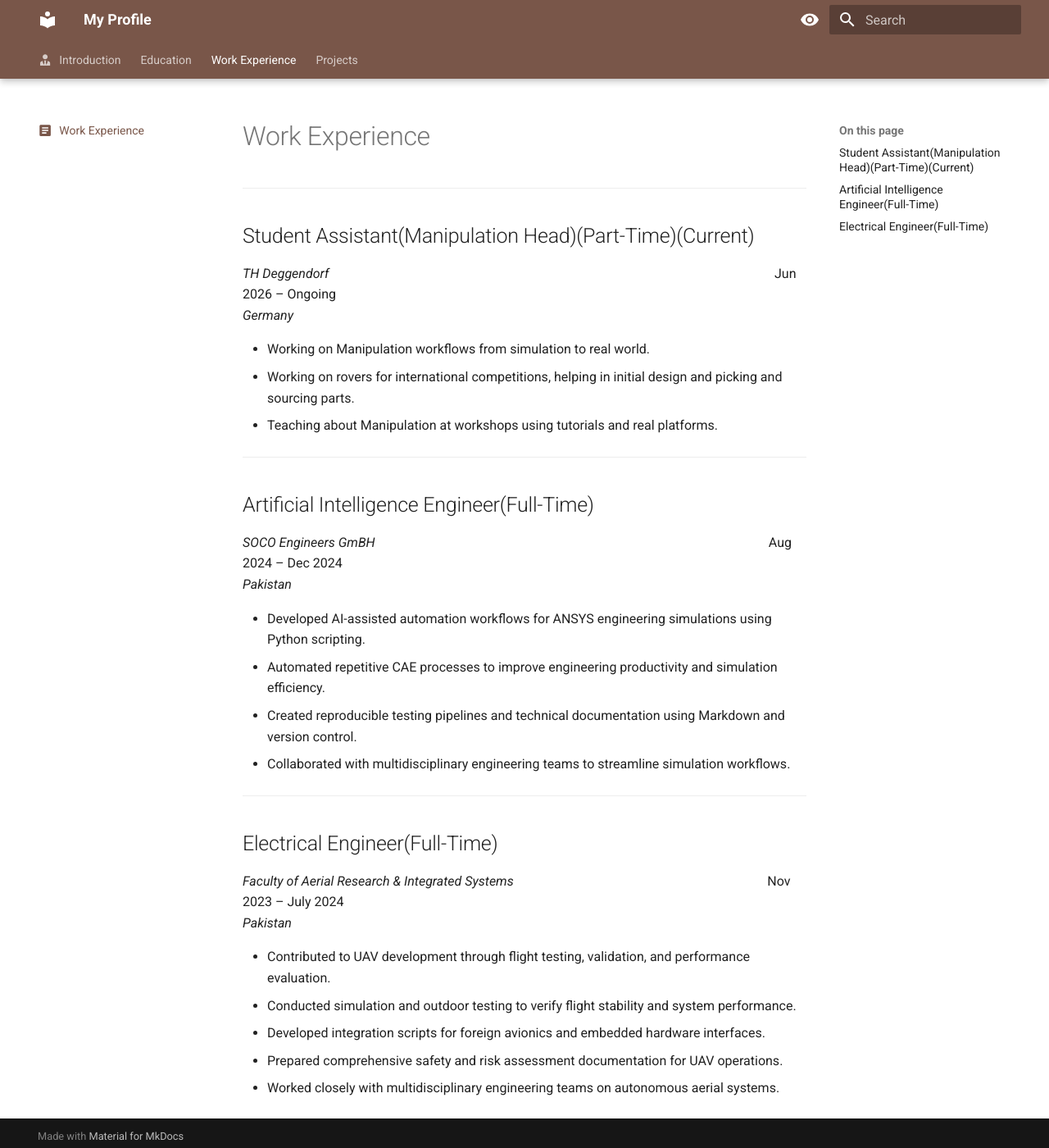
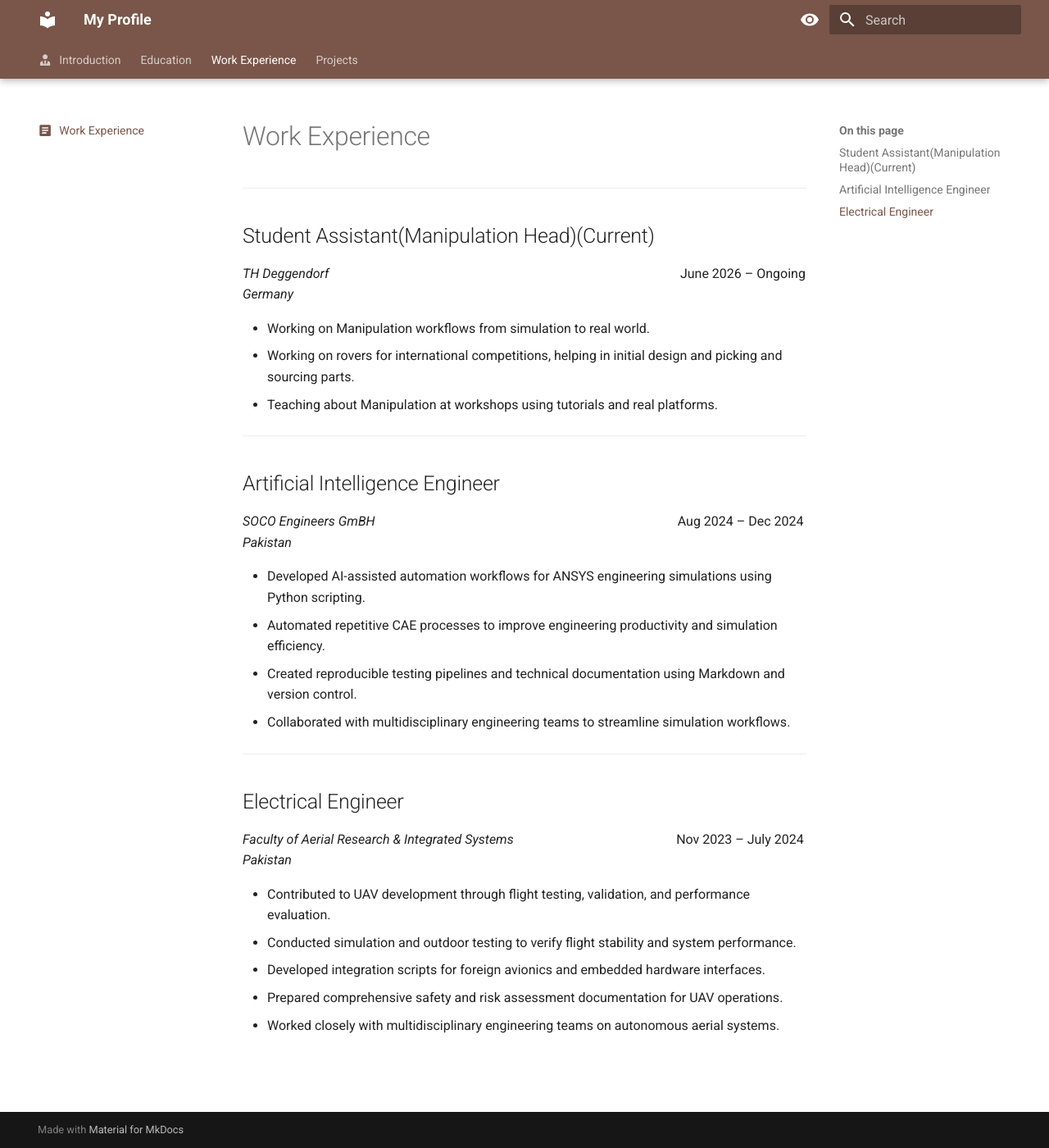
Before and after one commit to KAZA-BEAR/portfolio, an MkDocs documentation site: the page built from docs/experience.md, in a window 1280 px wide and 1400 px high. Shown: the whole window at 82% size. Built offline with MkDocs 1.6.1 and Material for MkDocs 9.7.7, drawn with Linux system fonts in a browser that asks for light colours.

Commit message:
Clean up resume formatting and spacing
Remove excessive non-breaking spaces used for alignment in education and experience sections. Remove redundant employment type indicators (Part-Time, Full-Time) from job titles. Standardize date formatting (Jun → June) for consistency.

```diff
--- a/docs/experience.md
+++ b/docs/experience.md
@@ -8,8 +8,8 @@ icon: material/text-box
 
 ---
 
-## Student Assistant(Manipulation Head)(Part-Time)(Current)
-*TH Deggendorf*&nbsp;&nbsp;&nbsp;&nbsp;&nbsp;&nbsp;&nbsp;&nbsp;&nbsp;&nbsp;&nbsp;&nbsp;&nbsp;&nbsp;&nbsp;&nbsp;&nbsp;&nbsp;&nbsp;&nbsp;&nbsp;&nbsp;&nbsp;&nbsp;&nbsp;&nbsp;&nbsp;&nbsp;&nbsp;&nbsp;&nbsp;&nbsp;&nbsp;&nbsp;&nbsp;&nbsp;&nbsp;&nbsp;&nbsp;&nbsp;&nbsp;&nbsp;&nbsp;&nbsp;&nbsp;&nbsp;&nbsp;&nbsp;&nbsp;&nbsp;&nbsp;&nbsp;&nbsp;&nbsp;&nbsp;&nbsp;&nbsp;&nbsp;&nbsp;&nbsp;&nbsp;&nbsp;&nbsp;&nbsp;&nbsp;&nbsp;&nbsp;&nbsp;&nbsp;&nbsp;&nbsp;&nbsp;&nbsp;&nbsp;&nbsp;&nbsp;&nbsp;&nbsp;&nbsp;&nbsp;&nbsp;&nbsp;&nbsp;&nbsp;&nbsp;&nbsp;&nbsp;&nbsp;&nbsp;&nbsp;&nbsp;&nbsp;&nbsp;&nbsp;&nbsp;&nbsp;&nbsp;&nbsp;&nbsp;&nbsp;&nbsp;&nbsp;&nbsp;&nbsp;&nbsp;&nbsp;&nbsp;&nbsp;&nbsp;&nbsp;&nbsp;&nbsp;&nbsp;&nbsp;&nbsp;&nbsp;&nbsp;&nbsp;&nbsp;&nbsp;&nbsp;&nbsp;&nbsp;&nbsp;&nbsp;&nbsp;&nbsp;&nbsp;&nbsp;&nbsp;&nbsp;&nbsp;&nbsp;&nbsp;&nbsp;&nbsp;&nbsp;Jun 2026 – Ongoing
+## Student Assistant(Manipulation Head)(Current)
+*TH Deggendorf*&nbsp;&nbsp;&nbsp;&nbsp;&nbsp;&nbsp;&nbsp;&nbsp;&nbsp;&nbsp;&nbsp;&nbsp;&nbsp;&nbsp;&nbsp;&nbsp;&nbsp;&nbsp;&nbsp;&nbsp;&nbsp;&nbsp;&nbsp;&nbsp;&nbsp;&nbsp;&nbsp;&nbsp;&nbsp;&nbsp;&nbsp;&nbsp;&nbsp;&nbsp;&nbsp;&nbsp;&nbsp;&nbsp;&nbsp;&nbsp;&nbsp;&nbsp;&nbsp;&nbsp;&nbsp;&nbsp;&nbsp;&nbsp;&nbsp;&nbsp;&nbsp;&nbsp;&nbsp;&nbsp;&nbsp;&nbsp;&nbsp;&nbsp;&nbsp;&nbsp;&nbsp;&nbsp;&nbsp;&nbsp;&nbsp;&nbsp;&nbsp;&nbsp;&nbsp;&nbsp;&nbsp;&nbsp;&nbsp;&nbsp;&nbsp;&nbsp;&nbsp;&nbsp;&nbsp;&nbsp;&nbsp;&nbsp;&nbsp;&nbsp;&nbsp;&nbsp;&nbsp;&nbsp;&nbsp;&nbsp;&nbsp;&nbsp;&nbsp;&nbsp;&nbsp;&nbsp;&nbsp;&nbsp;&nbsp;&nbsp;&nbsp;&nbsp;&nbsp;&nbsp;&nbsp;&nbsp;&nbsp;&nbsp;June 2026 – Ongoing
 *Germany*
 
 - Working on Manipulation workflows from simulation to real world.
@@ -18,8 +18,8 @@ icon: material/text-box
 
 ---
 
-## Artificial Intelligence Engineer(Full-Time)
-*SOCO Engineers GmBH*&nbsp;&nbsp;&nbsp;&nbsp;&nbsp;&nbsp;&nbsp;&nbsp;&nbsp;&nbsp;&nbsp;&nbsp;&nbsp;&nbsp;&nbsp;&nbsp;&nbsp;&nbsp;&nbsp;&nbsp;&nbsp;&nbsp;&nbsp;&nbsp;&nbsp;&nbsp;&nbsp;&nbsp;&nbsp;&nbsp;&nbsp;&nbsp;&nbsp;&nbsp;&nbsp;&nbsp;&nbsp;&nbsp;&nbsp;&nbsp;&nbsp;&nbsp;&nbsp;&nbsp;&nbsp;&nbsp;&nbsp;&nbsp;&nbsp;&nbsp;&nbsp;&nbsp;&nbsp;&nbsp;&nbsp;&nbsp;&nbsp;&nbsp;&nbsp;&nbsp;&nbsp;&nbsp;&nbsp;&nbsp;&nbsp;&nbsp;&nbsp;&nbsp;&nbsp;&nbsp;&nbsp;&nbsp;&nbsp;&nbsp;&nbsp;&nbsp;&nbsp;&nbsp;&nbsp;&nbsp;&nbsp;&nbsp;&nbsp;&nbsp;&nbsp;&nbsp;&nbsp;&nbsp;&nbsp;&nbsp;&nbsp;&nbsp;&nbsp;&nbsp;&nbsp;&nbsp;&nbsp;&nbsp;&nbsp;&nbsp;&nbsp;&nbsp;&nbsp;&nbsp;&nbsp;&nbsp;&nbsp;&nbsp;&nbsp;&nbsp;&nbsp;&nbsp;&nbsp;&nbsp;&nbsp;&nbsp;&nbsp;&nbsp;&nbsp;&nbsp;&nbsp;Aug 2024 – Dec 2024
+## Artificial Intelligence Engineer
+*SOCO Engineers GmBH*&nbsp;&nbsp;&nbsp;&nbsp;&nbsp;&nbsp;&nbsp;&nbsp;&nbsp;&nbsp;&nbsp;&nbsp;&nbsp;&nbsp;&nbsp;&nbsp;&nbsp;&nbsp;&nbsp;&nbsp;&nbsp;&nbsp;&nbsp;&nbsp;&nbsp;&nbsp;&nbsp;&nbsp;&nbsp;&nbsp;&nbsp;&nbsp;&nbsp;&nbsp;&nbsp;&nbsp;&nbsp;&nbsp;&nbsp;&nbsp;&nbsp;&nbsp;&nbsp;&nbsp;&nbsp;&nbsp;&nbsp;&nbsp;&nbsp;&nbsp;&nbsp;&nbsp;&nbsp;&nbsp;&nbsp;&nbsp;&nbsp;&nbsp;&nbsp;&nbsp;&nbsp;&nbsp;&nbsp;&nbsp;&nbsp;&nbsp;&nbsp;&nbsp;&nbsp;&nbsp;&nbsp;&nbsp;&nbsp;&nbsp;&nbsp;&nbsp;&nbsp;&nbsp;&nbsp;&nbsp;&nbsp;&nbsp;&nbsp;&nbsp;&nbsp;&nbsp;&nbsp;&nbsp;&nbsp;&nbsp;&nbsp;&nbsp;&nbsp;Aug 2024 – Dec 2024
 *Pakistan*
 
 - Developed AI-assisted automation workflows for ANSYS engineering simulations using Python scripting.
@@ -29,8 +29,8 @@ icon: material/text-box
 
 ---
 
-## Electrical Engineer(Full-Time)
-*Faculty of Aerial Research & Integrated Systems*&nbsp;&nbsp;&nbsp;&nbsp;&nbsp;&nbsp;&nbsp;&nbsp;&nbsp;&nbsp;&nbsp;&nbsp;&nbsp;&nbsp;&nbsp;&nbsp;&nbsp;&nbsp;&nbsp;&nbsp;&nbsp;&nbsp;&nbsp;&nbsp;&nbsp;&nbsp;&nbsp;&nbsp;&nbsp;&nbsp;&nbsp;&nbsp;&nbsp;&nbsp;&nbsp;&nbsp;&nbsp;&nbsp;&nbsp;&nbsp;&nbsp;&nbsp;&nbsp;&nbsp;&nbsp;&nbsp;&nbsp;&nbsp;&nbsp;&nbsp;&nbsp;&nbsp;&nbsp;&nbsp;&nbsp;&nbsp;&nbsp;&nbsp;&nbsp;&nbsp;&nbsp;&nbsp;&nbsp;&nbsp;&nbsp;&nbsp;&nbsp;&nbsp;&nbsp;&nbsp;&nbsp;&nbsp;&nbsp;&nbsp;&nbsp;&nbsp;&nbsp;&nbsp;Nov 2023 – July 2024
+## Electrical Engineer
+*Faculty of Aerial Research & Integrated Systems*&nbsp;&nbsp;&nbsp;&nbsp;&nbsp;&nbsp;&nbsp;&nbsp;&nbsp;&nbsp;&nbsp;&nbsp;&nbsp;&nbsp;&nbsp;&nbsp;&nbsp;&nbsp;&nbsp;&nbsp;&nbsp;&nbsp;&nbsp;&nbsp;&nbsp;&nbsp;&nbsp;&nbsp;&nbsp;&nbsp;&nbsp;&nbsp;&nbsp;&nbsp;&nbsp;&nbsp;&nbsp;&nbsp;&nbsp;&nbsp;&nbsp;&nbsp;&nbsp;&nbsp;&nbsp;&nbsp;&nbsp;&nbsp;&nbsp;&nbsp;Nov 2023 – July 2024
 *Pakistan*
 
 - Contributed to UAV development through flight testing, validation, and performance evaluation.
```
Also changed, not shown: docs/education.md (+3 -3 lines).
